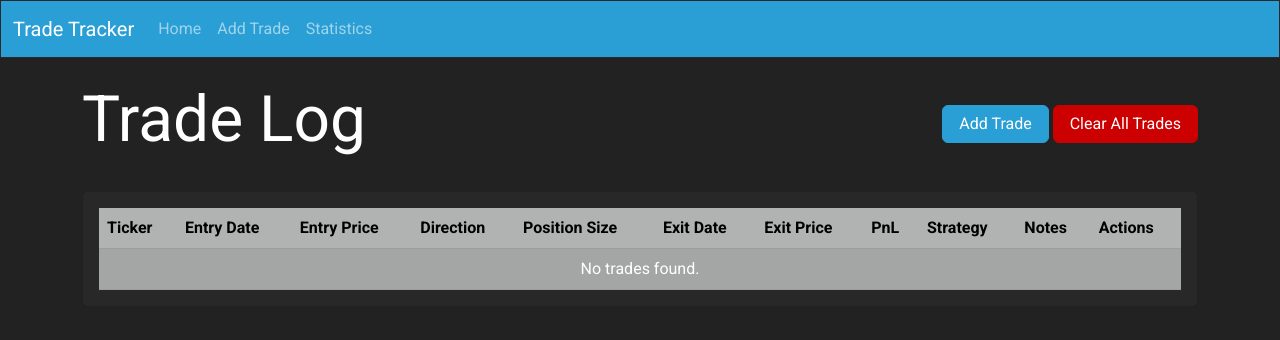
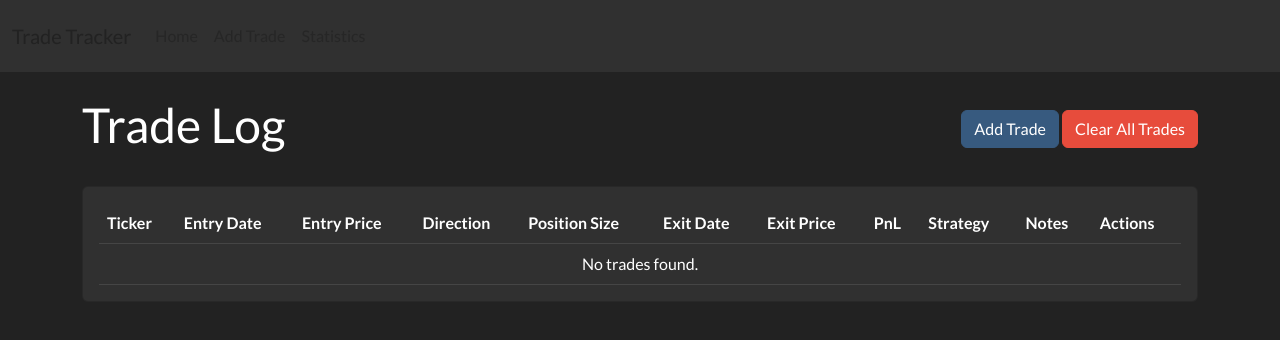
Before and after one commit to shalashaskabob/tradelog2, a Flask app: page / in a window 1280 px wide. Shown: the top 340 px of the page. Run offline with Flask 3, Linux system fonts and the light colour scheme; data that the repository does not hold is empty; some libraries are stand-ins or nearby versions.

Commit message:
style: Switch to Darkly theme and improve table UI
 - Replaces the 'Cyborg' theme with the cleaner 'Darkly' theme for a more consistent dark aesthetic. - Removes the striped background from the main trade log for a solid, uniform look.

```diff
--- a/app/templates/base.html
+++ b/app/templates/base.html
@@ -4,12 +4,12 @@
     <meta charset="utf-g">
     <meta name="viewport" content="width=device-width, initial-scale=1">
     <title>{{ title }} - Trade Tracker</title>
-    <link href="https://cdn.jsdelivr.net/npm/bootswatch@5.3.3/dist/cyborg/bootstrap.min.css" rel="stylesheet">
+    <link href="https://cdn.jsdelivr.net/npm/bootswatch@5.3.3/dist/darkly/bootstrap.min.css" rel="stylesheet">
     <link rel="stylesheet" href="{{ url_for('static', filename='css/style.css') }}">
     <link href="https://cdn.jsdelivr.net/npm/bootstrap-icons@1.11.3/font/bootstrap-icons.css" rel="stylesheet">
   </head>
   <body>
-    <nav class="navbar navbar-expand-lg navbar-dark bg-primary">
+    <nav class="navbar navbar-expand-lg bg-dark" data-bs-theme="dark">
       <div class="container-fluid">
         <a class="navbar-brand" href="{{ url_for('main.index') }}">Trade Tracker</a>
         <button class="navbar-toggler" type="button" data-bs-toggle="collapse" data-bs-target="#navbarColor01" aria-controls="navbarColor01" aria-expanded="false" aria-label="Toggle navigation">
--- a/app/templates/index.html
+++ b/app/templates/index.html
@@ -14,7 +14,7 @@
     <div class="card mt-4">
         <div class="card-body">
             <div class="table-responsive">
-                <table class="table table-dark table-striped table-hover mb-0">
+                <table class="table table-dark table-hover mb-0">
                     <thead>
                         <tr>
                             <th>Ticker</th>
```
